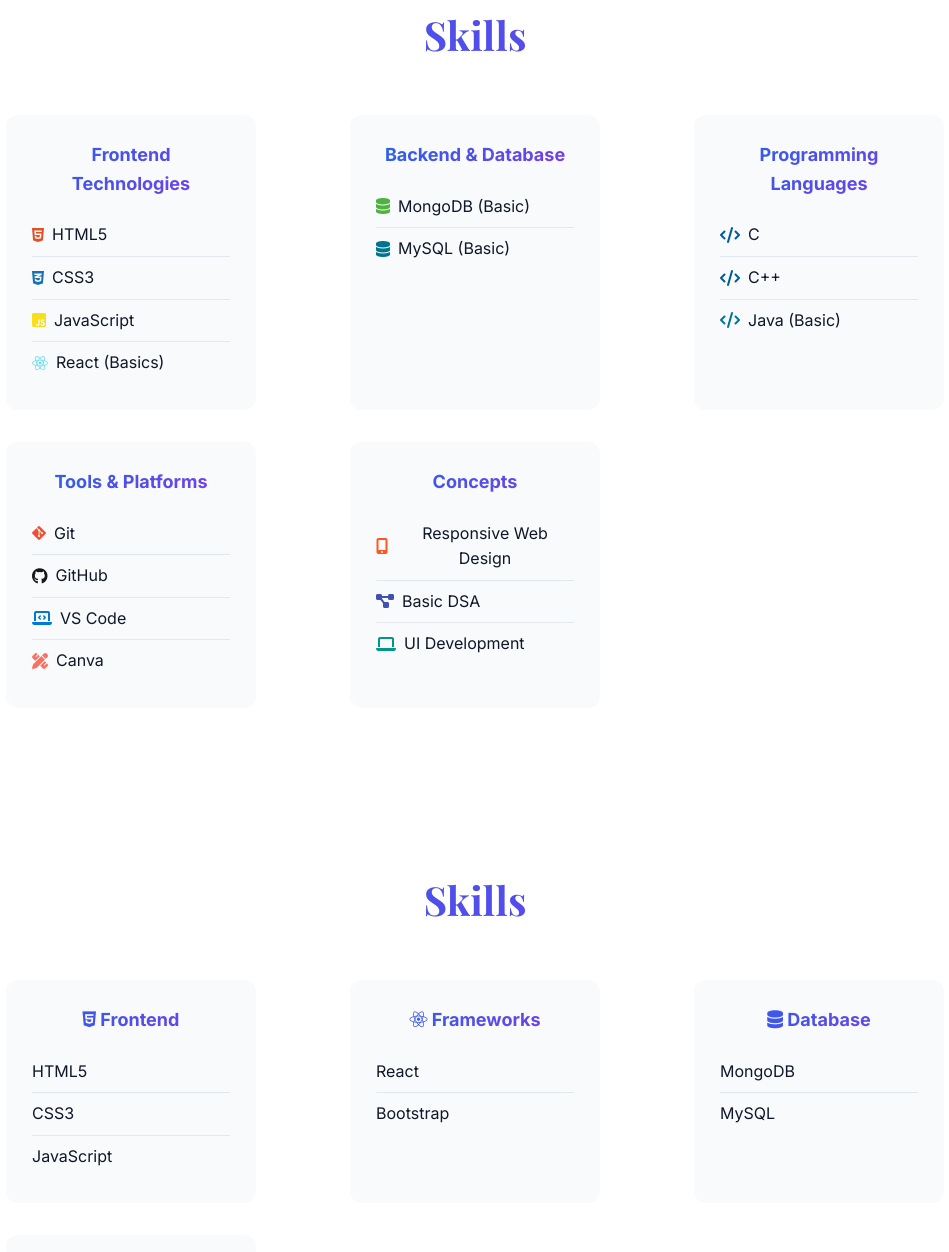
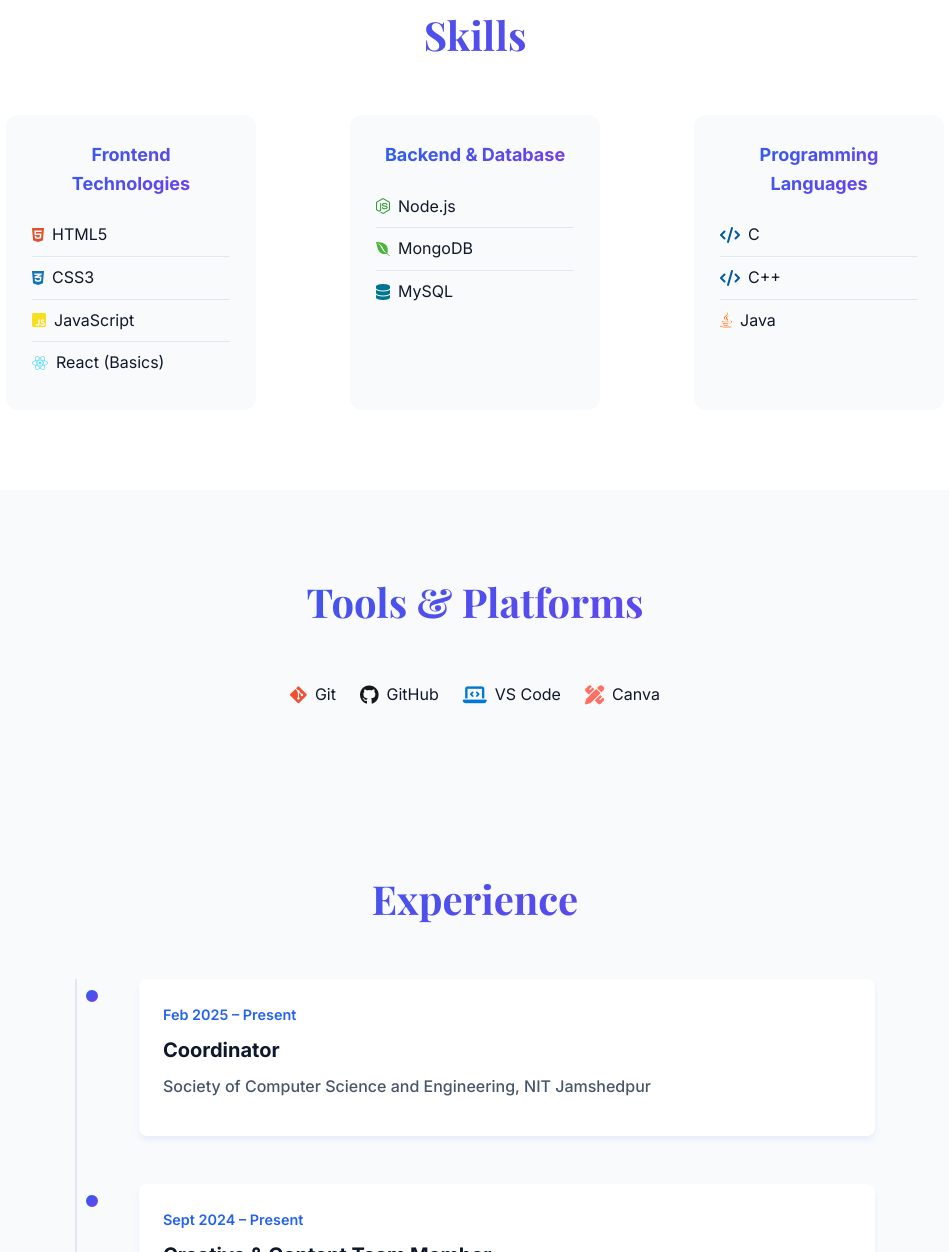
Before and after one commit to aasthabajpai010/aasthabajpai010.github.io, a website: page index.html in a window 1280 px wide. Shown: the part 1548-2800 px from the top of the page, without its empty margins (165-1114 px from the left). Drawn offline with nearby package versions, Linux system fonts and the light colour scheme.

Commit message:
Updated Skills & Tools section icons and layout

```diff
--- a/index.html
+++ b/index.html
@@ -8,12 +8,10 @@
     <link rel="preconnect" href="https://fonts.googleapis.com">
     <link rel="preconnect" href="https://fonts.gstatic.com" crossorigin>
     <link href="https://fonts.googleapis.com/css2?family=Inter:wght@300;400;500;600;700;800&family=Playfair+Display:wght@600;700&display=swap" rel="stylesheet">
-    <!-- Font Awesome for icons -->
-<link
+    <link
   rel="stylesheet"
   href="https://cdnjs.cloudflare.com/ajax/libs/font-awesome/6.4.0/css/all.min.css"
 />
-
 
 </head>
 <body>
@@ -140,57 +138,6 @@
         </div>
     </section>
 
-    <!-- Skills Section -->
-<section id="skills" class="skills">
-    <div class="container">
-        <h2 class="section-title">Skills</h2>
-        <div class="skills-list">
-            <div class="skill-category">
-                <h3 class="skill-category-title">Frontend Technologies</h3>
-                <ul class="skill-items">
-                    <li><i class="fab fa-html5" style="color:#E34F26;"></i> HTML5</li>
-                    <li><i class="fab fa-css3-alt" style="color:#1572B6;"></i> CSS3</li>
-                    <li><i class="fab fa-js-square" style="color:#F7DF1E;"></i> JavaScript</li>
-                    <li><i class="fab fa-react" style="color:#61DAFB;"></i> React (Basics)</li>
-                </ul>
-            </div>
-            <div class="skill-category">
-                <h3 class="skill-category-title">Backend & Database</h3>
-                <ul class="skill-items">
-                    <li><i class="fas fa-database" style="color:#4DB33D;"></i> MongoDB (Basic)</li>
-                    <li><i class="fas fa-database" style="color:#00758F;"></i> MySQL (Basic)</li>
-                </ul>
-            </div>
-            <div class="skill-category">
-                <h3 class="skill-category-title">Programming Languages</h3>
-                <ul class="skill-items">
-                    <li><i class="fas fa-code" style="color:#00599C;"></i> C</li>
-                    <li><i class="fas fa-code" style="color:#00599C;"></i> C++</li>
-                    <li><i class="fas fa-code" style="color:#007396;"></i> Java (Basic)</li>
-                </ul>
-            </div>
-            <div class="skill-category">
-                <h3 class="skill-category-title">Tools & Platforms</h3>
-                <ul class="skill-items">
-                    <li><i class="fab fa-git-alt" style="color:#F05032;"></i> Git</li>
-                    <li><i class="fab fa-github" style="color:#181717;"></i> GitHub</li>
-                    <li><i class="fas fa-laptop-code" style="color:#0078D7;"></i> VS Code</li>
-                    <li><i class="fas fa-pencil-ruler" style="color:#FF6F61;"></i> Canva</li>
-                </ul>
-            </div>
-            <div class="skill-category">
-                <h3 class="skill-category-title">Concepts</h3>
-                <ul class="skill-items">
-                    <li><i class="fas fa-mobile-alt" style="color:#FF5722;"></i> Responsive Web Design</li>
-                    <li><i class="fas fa-project-diagram" style="color:#3F51B5;"></i> Basic DSA</li>
-                    <li><i class="fas fa-laptop" style="color:#009688;"></i> UI Development</li>
-                </ul>
-            </div>
-        </div>
-    </div>
-</section>
-
-
     <!-- Skills Section >
     <section id="skills" class="skills">
         <div class="container">
@@ -240,9 +187,50 @@
             </div>
         </div>
     </section-->
+    <section id="skills" class="skills">
+    <div class="container">
+        <h2 class="section-title">Skills</h2>
+        <div class="skills-list">
+            <div class="skill-category">
+                <h3 class="skill-category-title">Frontend Technologies</h3>
+                <ul class="skill-items">
+                    <li><i class="fab fa-html5" style="color:#E34F26;"></i> HTML5</li>
+                    <li><i class="fab fa-css3-alt" style="color:#1572B6;"></i> CSS3</li>
+                    <li><i class="fab fa-js-square" style="color:#F7DF1E;"></i> JavaScript</li>
+                    <li><i class="fab fa-react" style="color:#61DAFB;"></i> React (Basics)</li>
+                </ul>
+            </div>
+            <div class="skill-category">
+                <h3 class="skill-category-title">Backend & Database</h3>
+                <ul class="skill-items">
+                   <li><i class="fab fa-node-js" style="color:#339933;"></i> Node.js
+</li>
+                    <li><i class="fab fa-envira" style="color:#4DB33D;"></i> MongoDB
+</li>
+                    <li><i class="fas fa-database" style="color:#00758F;"></i> MySQL
+</li>
+                </ul>
+            </div>
+            <div class="skill-category">
+                <h3 class="skill-category-title">Programming Languages</h3>
+                <ul class="skill-items">
+                    <li><i class="fas fa-code" style="color:#00599C;"></i> C
+</li>
+                    <li><i class="fas fa-code" style="color:#00599C;"></i> C++
+</li>
+                    <li><i class="fab fa-java" style="color:#FF6600;"></i> Java
 
-    <!-- Tools Section -->
-    <!--section id="tools" class="tools">
+</li>
+                </ul>
+            </div>
+
+        </div>
+    </div>
+</section>
+
+
+    <!-- Tools Section >
+    <section id="tools" class="tools">
         <div class="container">
             <h2 class="section-title">Tools I Use</h2>
             <div class="tools-list">
@@ -252,42 +240,15 @@
             </div>
         </div>
     </section-->
-    <section id="skills" class="skills">
+    <section id="tools" class="tools">
   <div class="container">
-    <h2 class="section-title">Skills</h2>
-    <div class="skills-list">
-      <div class="skill-category">
-        <h3 class="skill-category-title"><i class="fab fa-html5" style="color:#E34F26;"></i> Frontend</h3>
-        <ul class="skill-items">
-          <li>HTML5</li>
-          <li>CSS3</li>
-          <li>JavaScript</li>
-        </ul>
-      </div>
+    <h2 class="section-title">Tools & Platforms</h2>
+    <div class="tools-list">
+      <div class="tool-item"><i class="fab fa-git-alt" style="color:#F05032;"></i> Git</div>
+      <div class="tool-item"><i class="fab fa-github" style="color:#181717;"></i> GitHub</div>
+      <div class="tool-item"><i class="fas fa-laptop-code" style="color:#0078D7;"></i> VS Code</div>
 
-      <div class="skill-category">
-        <h3 class="skill-category-title"><i class="fab fa-react" style="color:#61DAFB;"></i> Frameworks</h3>
-        <ul class="skill-items">
-          <li>React</li>
-          <li>Bootstrap</li>
-        </ul>
-      </div>
-
-      <div class="skill-category">
-        <h3 class="skill-category-title"><i class="fas fa-database" style="color:#4DB33D;"></i> Database</h3>
-        <ul class="skill-items">
-          <li>MongoDB</li>
-          <li>MySQL</li>
-        </ul>
-      </div>
-
-      <div class="skill-category">
-        <h3 class="skill-category-title"><i class="fab fa-git-alt" style="color:#F05032;"></i> Tools</h3>
-        <ul class="skill-items">
-          <li>Git</li>
-          <li>GitHub</li>
-        </ul>
-      </div>
+      <div class="tool-item"><i class="fas fa-pencil-ruler" style="color:#FF6F61;"></i> Canva</div>
     </div>
   </div>
 </section>
```
